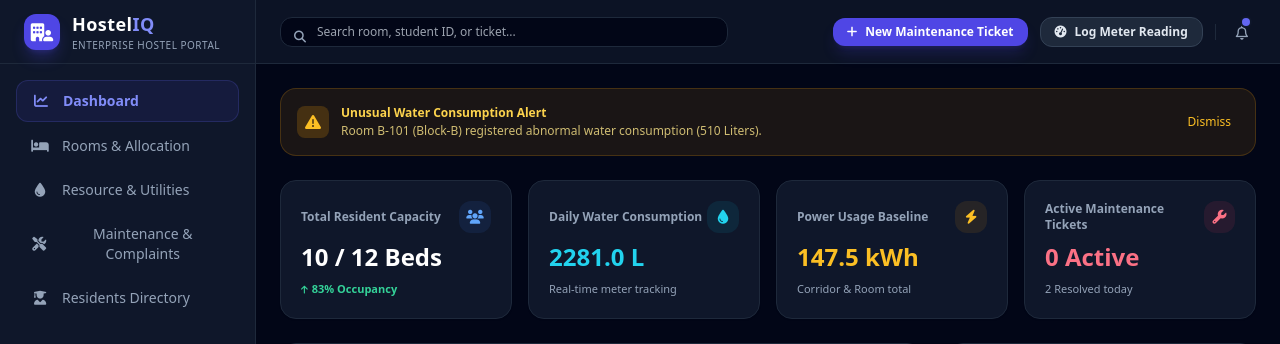
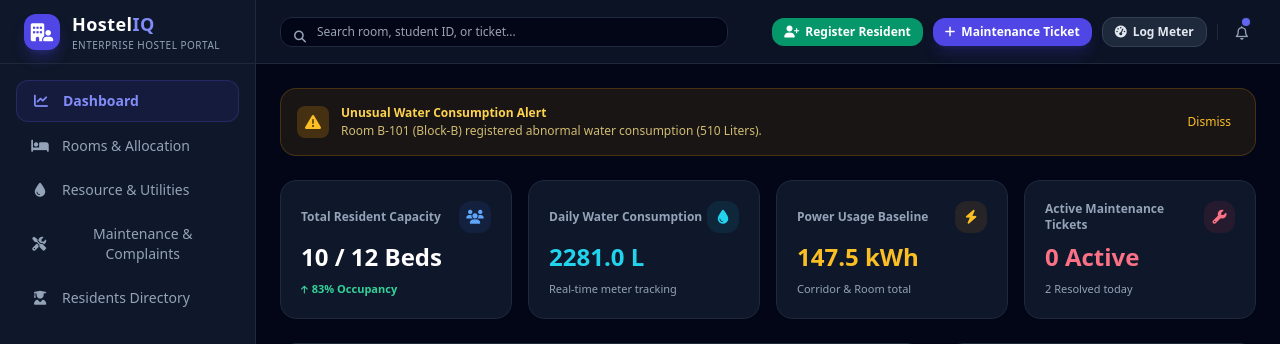
Before and after one commit to sohan1saha/HostelIQ, a FastAPI app: page / in a window 1280 px wide. Shown: the top 344 px of the page. Run offline with FastAPI, Linux system fonts and the light colour scheme; data comes from the database, SQL or seed files in the repository; data that the repository does not hold is empty; some libraries are stand-ins or nearby versions.

Commit message:
Add Register Resident Student modal and backend endpoints

```diff
--- a/app/templates/index.html
+++ b/app/templates/index.html
@@ -76,14 +76,18 @@
             </div>
 
             <!-- Header Actions -->
-            <div class="flex items-center space-x-3">
-                <button onclick="openModal('complaintModal')" class="bg-indigo-600 hover:bg-indigo-500 text-white px-3.5 py-1.5 rounded-xl text-xs font-semibold shadow-lg shadow-indigo-600/20 transition flex items-center space-x-2">
-                    <i class="fa-solid fa-plus"></i>
-                    <span>New Maintenance Ticket</span>
+            <div class="flex items-center space-x-2.5">
+                <button onclick="openModal('studentModal')" class="bg-emerald-600 hover:bg-emerald-500 text-white px-3 py-1.5 rounded-xl text-xs font-semibold transition flex items-center space-x-1.5">
+                    <i class="fa-solid fa-user-plus text-xs"></i>
+                    <span>Register Resident</span>
                 </button>
-                <button onclick="openModal('utilityModal')" class="bg-slate-800 hover:bg-slate-700 text-slate-200 border border-slate-700 px-3.5 py-1.5 rounded-xl text-xs font-semibold transition flex items-center space-x-2">
-                    <i class="fa-solid fa-gauge-high"></i>
-                    <span>Log Meter Reading</span>
+                <button onclick="openModal('complaintModal')" class="bg-indigo-600 hover:bg-indigo-500 text-white px-3 py-1.5 rounded-xl text-xs font-semibold shadow-lg shadow-indigo-600/20 transition flex items-center space-x-1.5">
+                    <i class="fa-solid fa-plus text-xs"></i>
+                    <span>Maintenance Ticket</span>
+                </button>
+                <button onclick="openModal('utilityModal')" class="bg-slate-800 hover:bg-slate-700 text-slate-200 border border-slate-700 px-3 py-1.5 rounded-xl text-xs font-semibold transition flex items-center space-x-1.5">
+                    <i class="fa-solid fa-gauge-high text-xs"></i>
+                    <span>Log Meter</span>
                 </button>
                 <div class="h-4 w-px bg-slate-800 mx-1"></div>
                 <div class="relative">
@@ -450,6 +454,44 @@
         </div>
     </div>
 
+    <!-- MODAL 3: REGISTER RESIDENT STUDENT -->
+    <div id="studentModal" class="fixed inset-0 bg-slate-950/80 backdrop-blur-sm hidden items-center justify-center p-4 z-50">
+        <div class="bg-slate-900 border border-slate-800 rounded-2xl max-w-md w-full p-6 space-y-4 shadow-2xl">
+            <div class="flex items-center justify-between border-b border-slate-800 pb-3">
+                <h3 class="text-sm font-bold text-white">Register Resident Student</h3>
+                <button onclick="closeModal('studentModal')" class="text-slate-400 hover:text-white">&times;</button>
+            </div>
+            <form id="studentForm" onsubmit="submitStudent(event)" class="space-y-3 text-xs">
+                <div>
+                    <label class="block text-slate-400 mb-1">Student ID</label>
+                    <input type="text" id="s_student_id" required placeholder="e.g. STU2025006" class="w-full bg-slate-950 border border-slate-800 rounded-xl px-3 py-2 text-slate-200 focus:border-indigo-500 outline-none">
+                </div>
+                <div>
+                    <label class="block text-slate-400 mb-1">Full Name</label>
+                    <input type="text" id="s_name" required placeholder="Student Name" class="w-full bg-slate-950 border border-slate-800 rounded-xl px-3 py-2 text-slate-200 focus:border-indigo-500 outline-none">
+                </div>
+                <div>
+                    <label class="block text-slate-400 mb-1">Institutional Email</label>
+                    <input type="email" id="s_email" required placeholder="student@sitpune.edu.in" class="w-full bg-slate-950 border border-slate-800 rounded-xl px-3 py-2 text-slate-200 focus:border-indigo-500 outline-none">
+                </div>
+                <div>
+                    <label class="block text-slate-400 mb-1">Assigned Room</label>
+                    <select id="s_room_id" class="w-full bg-slate-950 border border-slate-800 rounded-xl px-3 py-2 text-slate-200 focus:border-indigo-500 outline-none">
+                        <option value="1">Room 1 (A-101)</option>
+                        <option value="2">Room 2 (A-102)</option>
+                        <option value="3">Room 3 (A-201)</option>
+                        <option value="4">Room 4 (B-101)</option>
+                        <option value="5">Room 5 (B-201)</option>
+                    </select>
+                </div>
+                <div class="pt-2 flex justify-end space-x-2">
+                    <button type="button" onclick="closeModal('studentModal')" class="px-4 py-2 bg-slate-800 hover:bg-slate-700 text-slate-300 rounded-xl font-semibold">Cancel</button>
+                    <button type="submit" class="px-4 py-2 bg-emerald-600 hover:bg-emerald-500 text-white rounded-xl font-semibold">Register Resident</button>
+                </div>
+            </form>
+        </div>
+    </div>
+
     <!-- Frontend Script Logic -->
     <script>
         function switchTab(tabName) {
@@ -678,6 +720,25 @@
             }
         }
 
+        async function submitStudent(e) {
+            e.preventDefault();
+            const payload = {
+                student_id: document.getElementById('s_student_id').value,
+                name: document.getElementById('s_name').value,
+                email: document.getElementById('s_email').value,
+                room_id: parseInt(document.getElementById('s_room_id').value)
+            };
+            const res = await fetch('/api/v1/resources/student', {
+                method: 'POST',
+                headers: { 'Content-Type': 'application/json' },
+                body: JSON.stringify(payload)
+            });
+            if (res.ok) {
+                closeModal('studentModal');
+                loadAllData();
+            }
+        }
+
         function toggleNotifications() {
             const dropdown = document.getElementById('notifDropdown');
             dropdown.classList.toggle('hidden');
```
Also changed, not shown: app/database/sql_manager.py (+16 -0 lines), app/routers/resources.py (+48 -15 lines).
